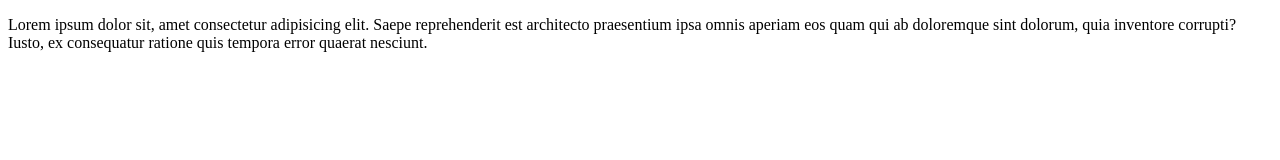
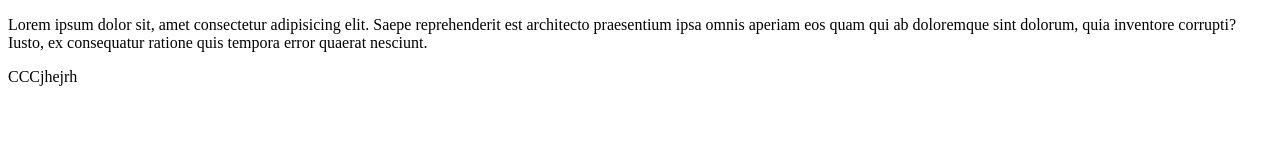
Before and after one commit to Ivan-Prystay/goit-markup-hw-01, a plain HTML site: page index.html in a window 1280 px wide. Drawn offline with Linux system fonts and the light colour scheme.

Commit message:
Staart2
2

```diff
--- a/css/styles.css
+++ b/css/styles.css
@@ -0,0 +1,3 @@
+body {
+  background-color: teal;
+}
--- a/index.html
+++ b/index.html
@@ -12,6 +12,7 @@
     <p>Lorem ipsum dolor sit, amet consectetur adipisicing elit. Saepe reprehenderit est architecto praesentium ipsa
         omnis aperiam eos quam qui ab doloremque sint dolorum, quia inventore corrupti? Iusto, ex consequatur ratione
         quis tempora error quaerat nesciunt.</p>
+    <p>CCCjhejrh</p>
 </body>
 
 </html>
```
Also changed, not shown: 1 other file.
